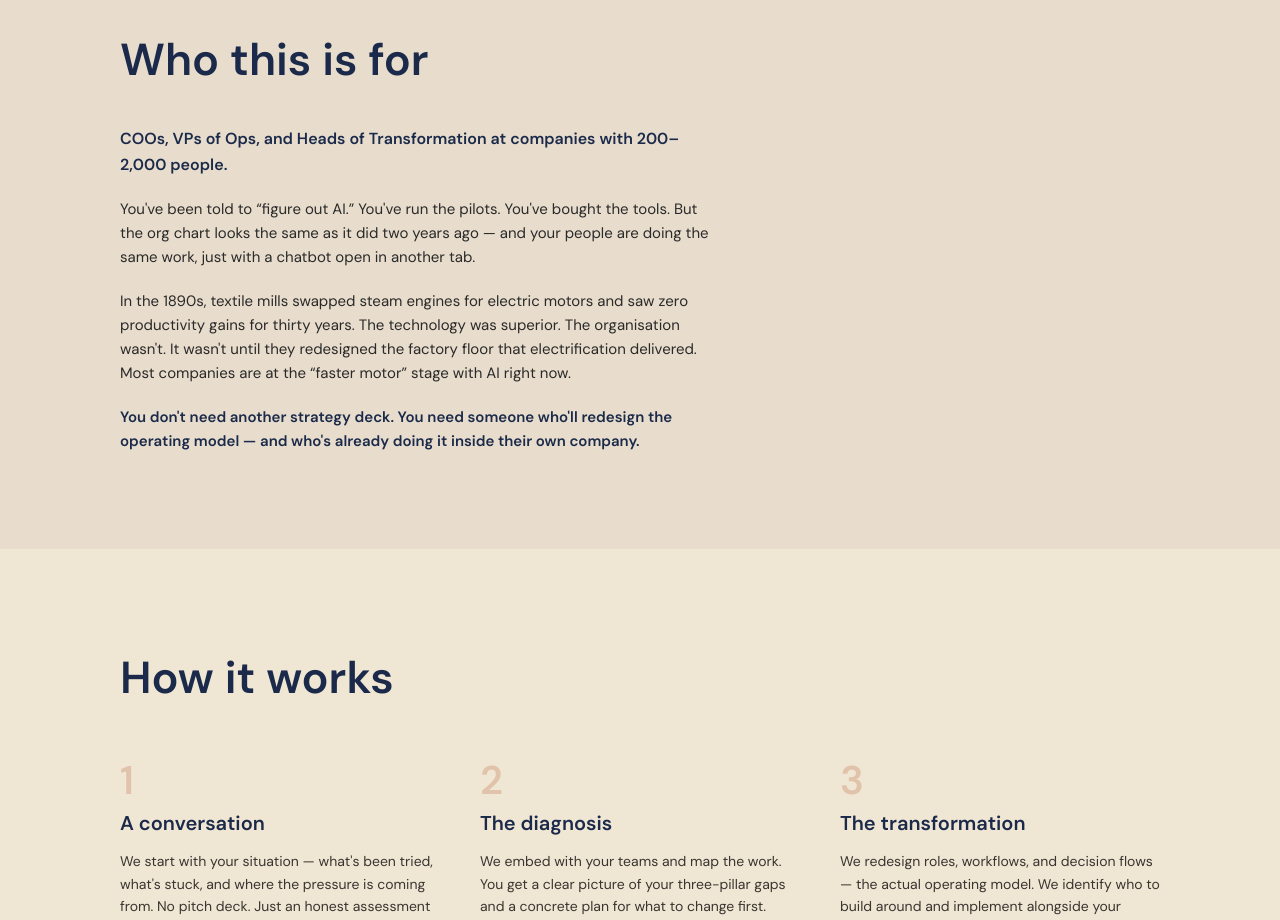
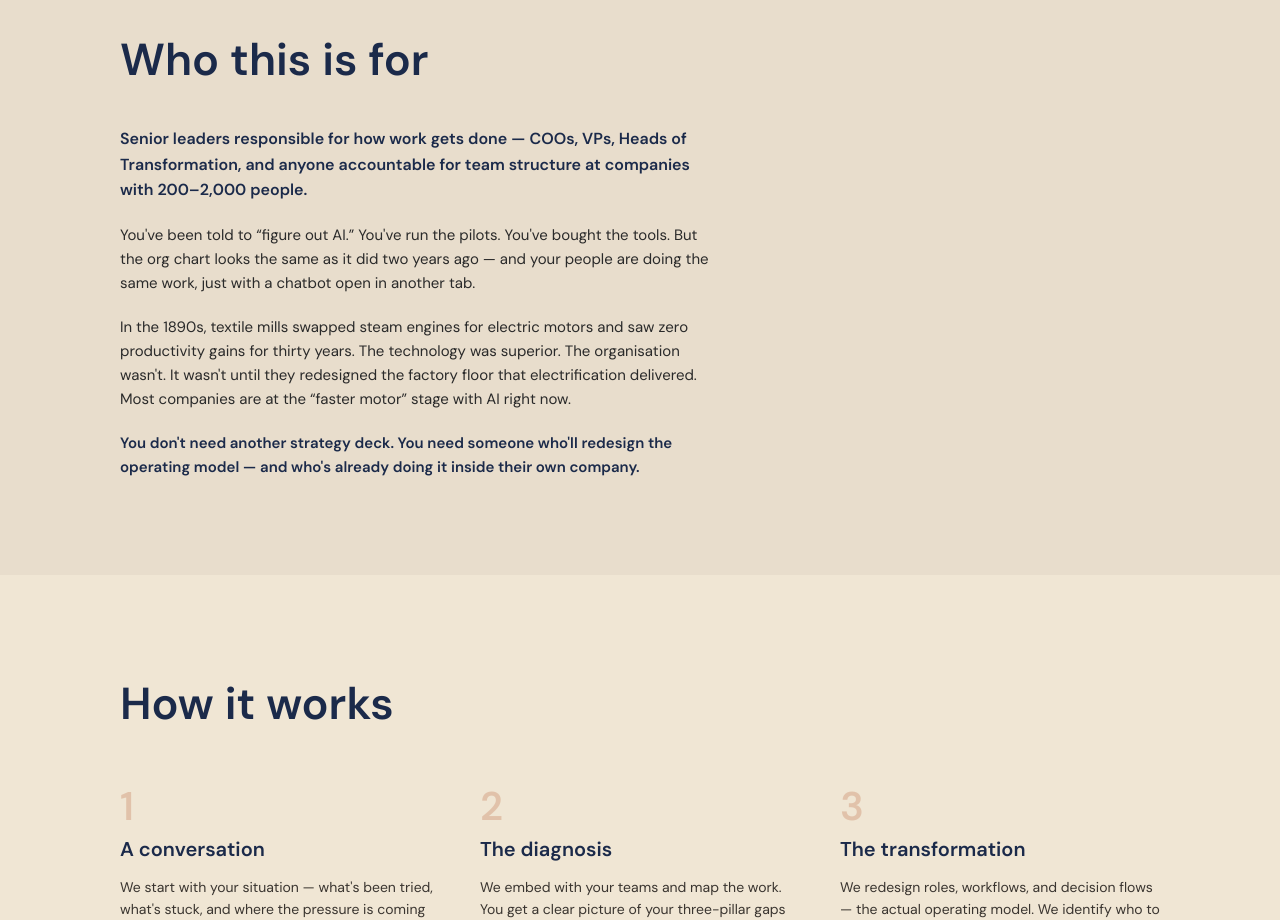
Before and after one commit to marcvallverdu/10xyourteams, a Next.js app: page / in a window 1280 px wide. Shown: the part 2640-3560 px from the top of the page. Built offline with nearby package versions, Linux system fonts and the light colour scheme.

Commit message:
Broaden 'Who this is for' beyond ops roles

```diff
--- a/app/page.tsx
+++ b/app/page.tsx
@@ -202,8 +202,9 @@ export default function Home() {
             </h2>
             <div className="space-y-5 text-[15px] text-[#2A2A2A] leading-[1.6]">
               <p className="text-navy font-semibold text-[16px]">
-                COOs, VPs of Ops, and Heads of Transformation at companies with
-                200–2,000 people.
+                Senior leaders responsible for how work gets done — COOs, VPs,
+                Heads of Transformation, and anyone accountable for team
+                structure at companies with 200–2,000 people.
               </p>
               <p>
                 You&apos;ve been told to &ldquo;figure out AI.&rdquo;
```
